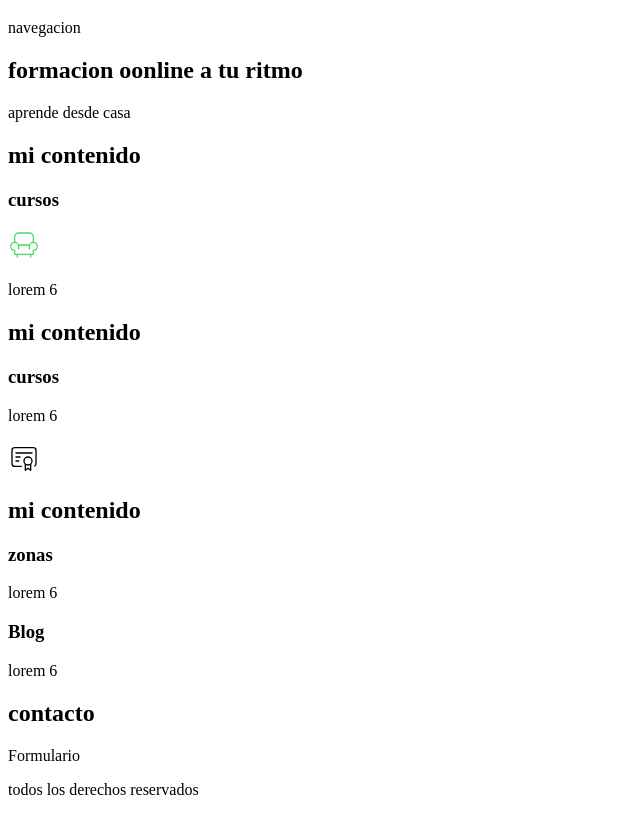
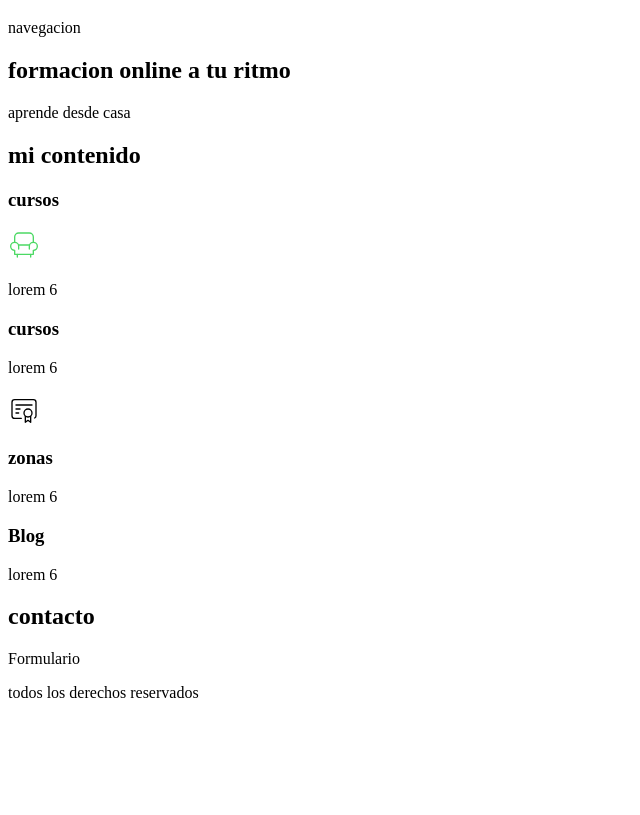
Before and after one commit to msastreru-ctrl/Primer_Proyecto, a plain HTML site: page index.HTML in a window 1280 px wide. Shown: the part 61-876 px from the top of the page, without its empty margins (0-640 px from the left). After the commit the page ends 800 px from the top, so only its background shows below. Drawn offline with Linux system fonts and the light colour scheme.

Commit message:
delte things

```diff
--- a/index.HTML
+++ b/index.HTML
@@ -15,7 +15,7 @@
         <p>navegacion</p>
     </nav>
     <section>
-        <h2>formacion oonline a tu ritmo</h2>
+        <h2>formacion online a tu ritmo</h2>
         <p>aprende desde casa</p>
     </section>
     <main>
@@ -46,9 +46,7 @@ unicode: "efe7"
 </svg>
 
             <p>lorem 6</p>
-        </section>
-        <h2>mi contenido</h2>
-        <section>
+                <section>
             <h3>cursos</h3>
             <p>lorem 6</p>
             <!--
@@ -76,8 +74,9 @@ unicode: "ed76"
   <path d="M6 15l2 0" />
 </svg>
 
-        </section>
-        <h2>mi contenido</h2>
+
+
+        <section>
         <section>
             <h3>zonas</h3>
             <p>lorem 6</p>
```
